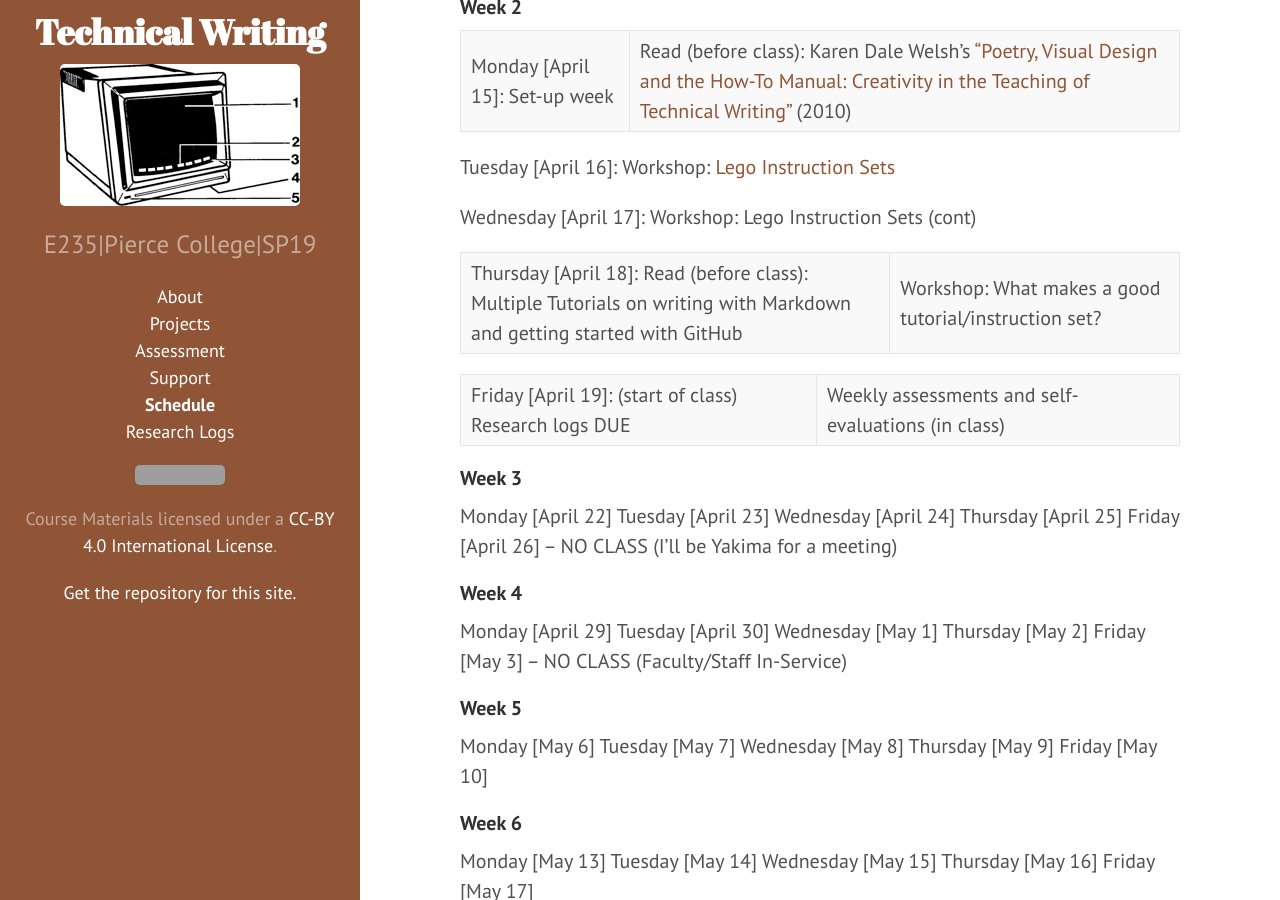
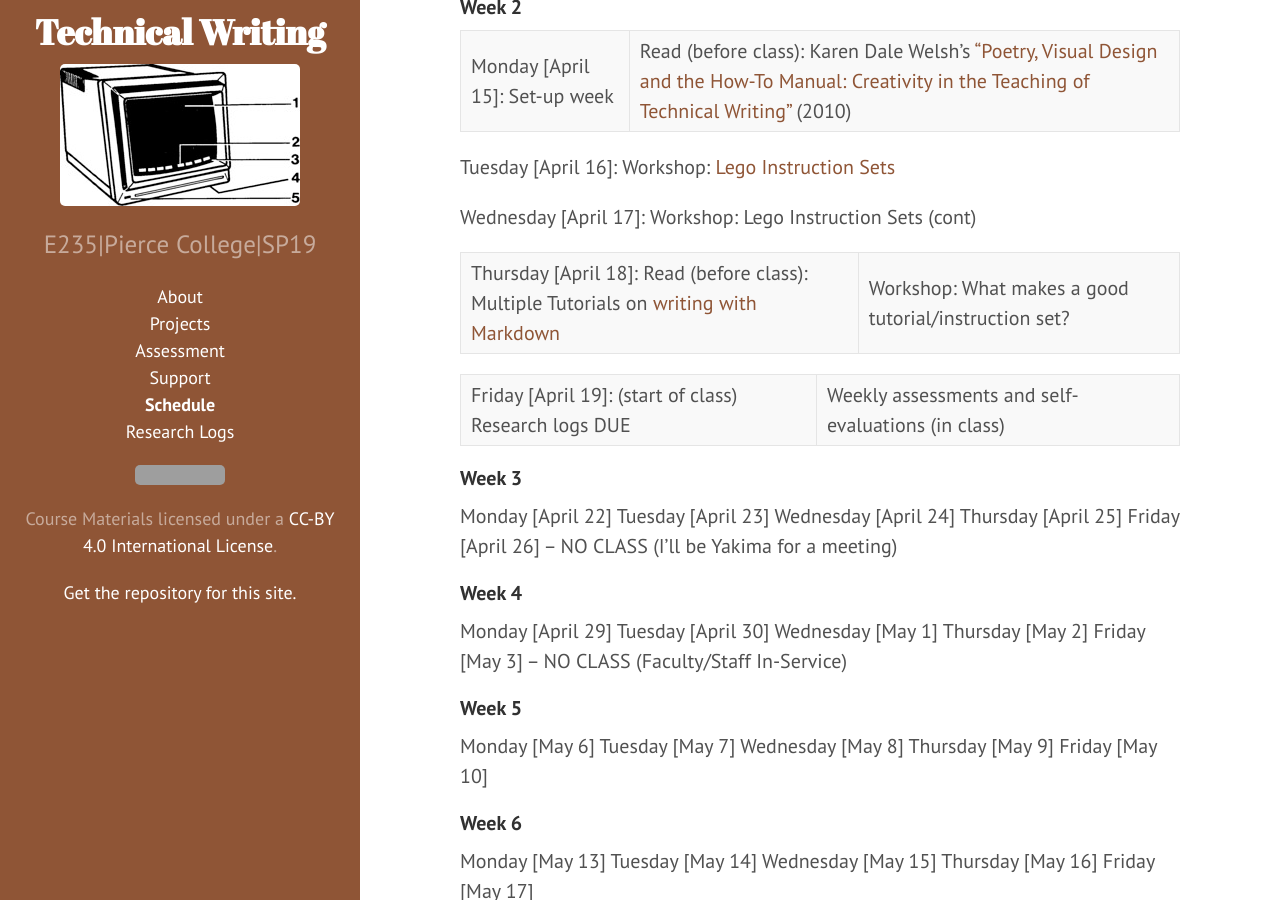
Before and after one commit to jloan/e235, a Jekyll site: the page built from 04schedule.md, in a window 1280 px wide and 900 px high, scrolled down 686 px. Built offline with Jekyll 4.4.1, drawn with Linux system fonts in a browser that asks for light colours; grey boxes are pictures that could not be loaded.

Commit message:
Update 04schedule.md

```diff
--- a/04schedule.md
+++ b/04schedule.md
@@ -23,7 +23,7 @@
 
 Wednesday [April 17]: Workshop: Lego Instruction Sets (cont)
 
-Thursday [April 18]: Read (before class): Multiple Tutorials on writing with Markdown and getting started with GitHub | Workshop: What makes a good tutorial/instruction set?
+Thursday [April 18]: Read (before class): Multiple Tutorials on [writing with Markdown](https://www.google.com/search?client=firefox-b-1-d&q=writing+with+markdown) | Workshop: What makes a good tutorial/instruction set?
 
 Friday [April 19]: (start of class) Research logs DUE | Weekly assessments and self-evaluations (in class)
 
```
